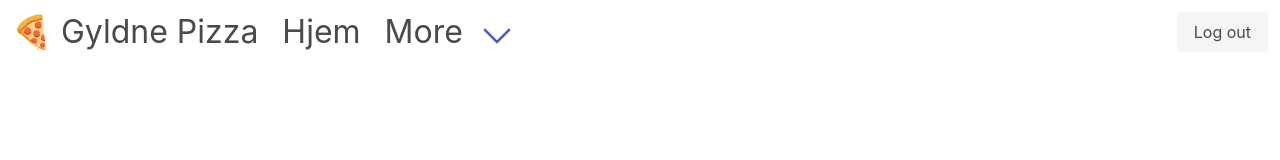
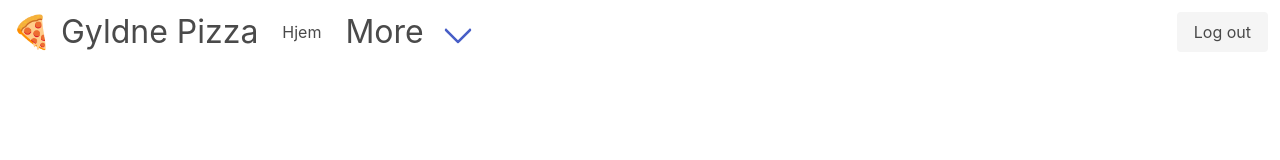
Before and after one commit to Kohort13/eksamen-pro104-1, a plain HTML site: page html/header-test.html in a window 1280 px wide. Drawn offline with nearby package versions, Linux system fonts and the light colour scheme.

Commit message:
Fixed global header

```diff
--- a/html/header-test.html
+++ b/html/header-test.html
@@ -7,60 +7,12 @@
     <title>Hovedside</title> <!--Kan endre tittel senere-->
     <link rel="stylesheet" href="https://cdnjs.cloudflare.com/ajax/libs/font-awesome/5.15.2/css/all.min.css">
     <link rel="stylesheet" href="https://cdn.jsdelivr.net/npm/bulma@0.9.2/css/bulma.min.css">
-    <script src="../scripts/global-header.js"></script>
+    <script src="../scripts/global-header.js" defer></script>
 </head>
 <body>
   <header id="main-header">
-    <nav class="navbar" role="navigation" aria-label="main navigation">
-      <div class="navbar-brand">
-        <h1 class="navbar-item  is-size-3 has-text-centered">🍕 Gyldne Pizza</h1>
-        <a role="button" class="navbar-burger" aria-label="menu" aria-expanded="false" data-target="navbarBasicExample">
-          <span aria-hidden="true"></span>
-          <span aria-hidden="true"></span>
-          <span aria-hidden="true"></span>
-        </a>
-      </div>
 
-      <div id="navbarBasicExample" class="navbar-menu">
-      <div class="navbar-start">
-        <a href="index.html" class="navbar-item" style="font-size: 200%;">
-          Hjem
-        </a>
-
-        <div class="navbar-item  is-size-3 has-dropdown is-hoverable">
-          <a class="navbar-link">
-            More
-          </a>
-
-          <div class="navbar-dropdown">
-            <a href="ansatt-register.html" class="navbar-item" style="font-size: 200%;">
-              👤Ansatt register
-            </a>
-            <a href="meny-register.html" class="navbar-item" style="font-size: 200%;">
-              🍕Meny register
-            </a>
-            <a href="salgsoversikt.html" class="navbar-item" style="font-size: 200%;">
-              📈 Salgsoversikt
-            </a>
-          </div>
-        </div>
-      </div>
-
-      <div class="navbar-end">
-        <div class="navbar-item">
-          <div class="buttons">
-            <a href="login.html"  class="button is-light">
-              Log out
-            </a>
-          </div>
-        </div>
-      </div>
-    </div>
-  </nav>
   </header>
-
-
-
 
 </body>
 </html>
--- a/scripts/global-header.js
+++ b/scripts/global-header.js
@@ -1,8 +1,9 @@
 function renderHeader(){
-var mainHeader = document.getElementById("main-header");
-mainHeader.innerHTML += `<nav class="navbar" role="navigation" aria-label="main navigation">
+  let mainHeader = document.getElementById("main-header");
+  mainHeader.innerHTML = `
+  <nav class="navbar" role="navigation" aria-label="main navigation">
       <div class="navbar-brand">
-        <h1 class="navbar-item  is-size-3 has-text-centered">${Gyldne}${Pizza}</h1>
+        <h1 class="navbar-item  is-size-3 has-text-centered">🍕 Gyldne Pizza</h1>
         <a role="button" class="navbar-burger" aria-label="menu" aria-expanded="false" data-target="navbarBasicExample">
           <span aria-hidden="true"></span>
           <span aria-hidden="true"></span>
@@ -12,7 +13,7 @@ mainHeader.innerHTML += `<nav class="navbar" role="navigation" aria-label="main
 
       <div id="navbarBasicExample" class="navbar-menu">
       <div class="navbar-start">
-        <a class="navbar-item is-size-3 ">
+        <a href="index.html" class="navbar-item">
           Hjem
         </a>
 
@@ -23,13 +24,13 @@ mainHeader.innerHTML += `<nav class="navbar" role="navigation" aria-label="main
 
           <div class="navbar-dropdown">
             <a href="ansatt-register.html" class="navbar-item" style="font-size: 200%;">
-              ${Ansatt}${register}
+              👤Ansatt register
             </a>
             <a href="meny-register.html" class="navbar-item" style="font-size: 200%;">
-              ${Meny}${register}
+              🍕Meny register
             </a>
             <a href="salgsoversikt.html" class="navbar-item" style="font-size: 200%;">
-              ${Salgsoversikt}
+              📈 Salgsoversikt
             </a>
           </div>
         </div>
@@ -38,7 +39,7 @@ mainHeader.innerHTML += `<nav class="navbar" role="navigation" aria-label="main
       <div class="navbar-end">
         <div class="navbar-item">
           <div class="buttons">
-            <a class="button is-light">
+            <a href="login.html"  class="button is-light">
               Log out
             </a>
           </div>
```
